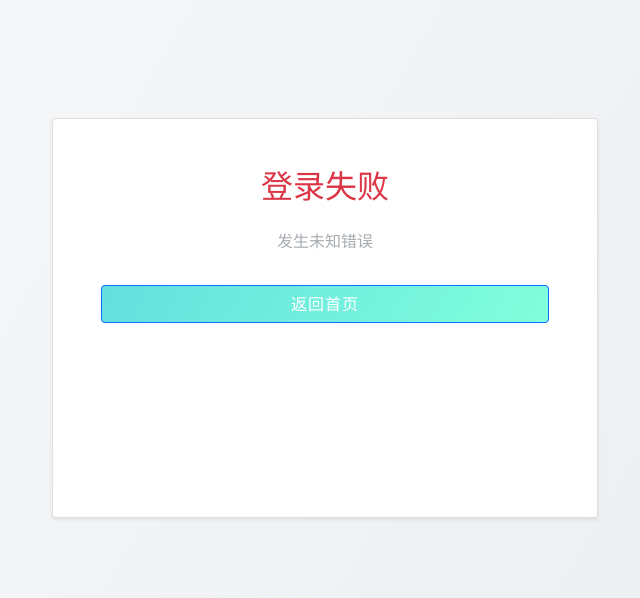
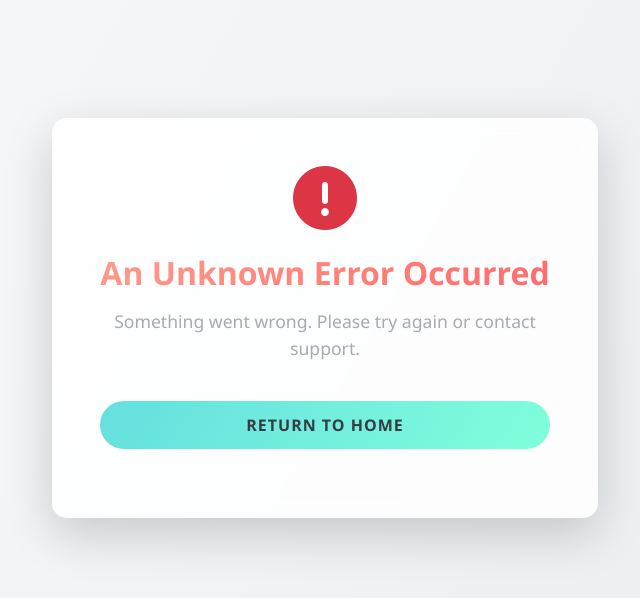
Before and after one commit to suvedo/text_img2img_generator, a Next.js app in the folder frontend/: page /auth/error in a window 1280 px wide. Shown: the top 598 px of the page, without its empty margins (315-955 px from the left). Built offline with nearby package versions, Linux system fonts and the light colour scheme.

Commit message:
improve Oauth error page

```diff
--- a/frontend/src/pages/auth/error.tsx
+++ b/frontend/src/pages/auth/error.tsx
@@ -1,33 +1,87 @@
 import { useRouter } from 'next/router'
 import Head from 'next/head'
+import { useEffect } from 'react'
 
 export default function Error() {
   const router = useRouter()
   const { error } = router.query
 
+  useEffect(() => {
+    document.body.style.background = 'linear-gradient(120deg, #F8F9FA 0%, #E9ECEF 100%)'
+    return () => {
+      document.body.style.background = ''
+    }
+  }, [])
+
+  const getErrorMessage = () => {
+    switch (error) {
+      case 'AccessDenied':
+        return 'Access Denied'
+      case 'Configuration':
+        return 'Server Configuration Error'
+      default:
+        return 'An Unknown Error Occurred'
+    }
+  }
+
+  const getErrorDescription = () => {
+    switch (error) {
+      case 'AccessDenied':
+        return 'You do not have permission to access this resource.'
+      case 'Configuration':
+        return 'There was an issue with the server configuration. Please try again later.'
+      default:
+        return 'Something went wrong. Please try again or contact support.'
+    }
+  }
+
   return (
     <>
       <Head>
-        <title>登录错误 - Image Factory</title>
-        <link href="https://cdn.bootcdn.net/ajax/libs/twitter-bootstrap/5.1.3/css/bootstrap.min.css" rel="stylesheet" />
+        <title>Login Error - Image Factory</title>
       </Head>
 
       <div className="container mt-5">
         <div className="row justify-content-center">
           <div className="col-md-6">
-            <div className="card shadow-sm">
+            <div className="card shadow-lg animate__animated animate__fadeInUp"
+                 style={{
+                   background: 'rgba(255, 255, 255, 0.85)',
+                   backdropFilter: 'blur(10px)',
+                   border: 'none',
+                   borderRadius: '15px',
+                   boxShadow: '0 8px 32px rgba(100, 223, 223, 0.15)'
+                 }}>
               <div className="card-body p-5 text-center">
-                <h2 className="text-danger mb-4">登录失败</h2>
-                <p className="text-muted">
-                  {error === 'AccessDenied' && '访问被拒绝'}
-                  {error === 'Configuration' && '服务器配置错误'}
-                  {!error && '发生未知错误'}
+                <div className="mb-4">
+                  <i className="fas fa-exclamation-circle text-danger" style={{ fontSize: '4rem' }}></i>
+                </div>
+                <h2 className="text-danger mb-3" style={{
+                  background: 'linear-gradient(120deg, #FF9A8B 0%, #FF6B6B 100%)',
+                  WebkitBackgroundClip: 'text',
+                  WebkitTextFillColor: 'transparent',
+                  fontWeight: 'bold'
+                }}>
+                  {getErrorMessage()}
+                </h2>
+                <p className="text-muted mb-4" style={{ fontSize: '1.1rem' }}>
+                  {getErrorDescription()}
                 </p>
                 <button
                   className="btn btn-primary mt-3"
                   onClick={() => router.push('/')}
+                  style={{
+                    background: 'linear-gradient(120deg, #64DFDF 0%, #80FFDB 100%)',
+                    border: 'none',
+                    borderRadius: '25px',
+                    padding: '12px 30px',
+                    fontWeight: '600',
+                    textTransform: 'uppercase',
+                    letterSpacing: '1px',
+                    transition: 'all 0.3s cubic-bezier(0.4, 0, 0.2, 1)'
+                  }}
                 >
-                  返回首页
+                  Return to Home
                 </button>
               </div>
             </div>
```
